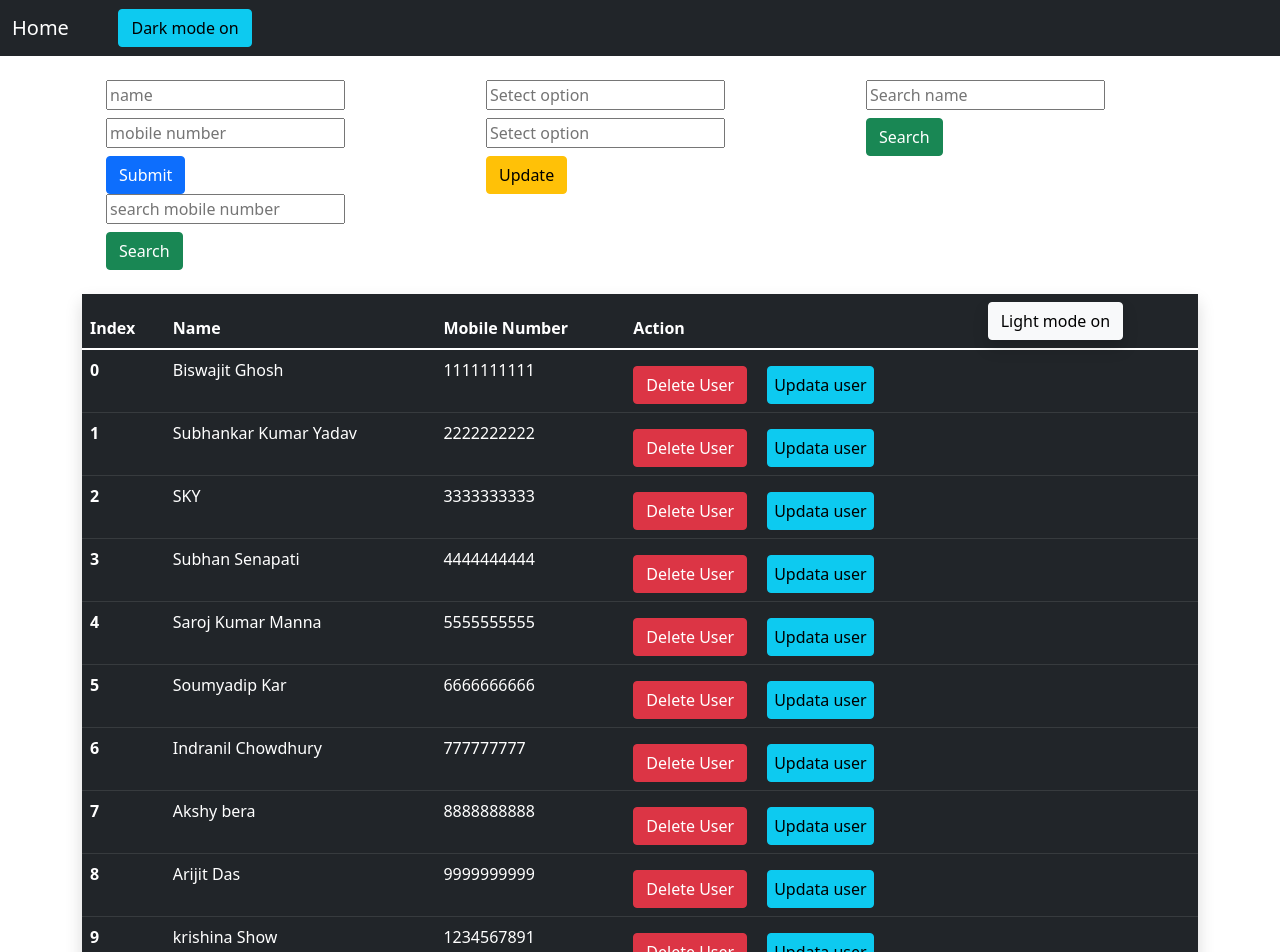
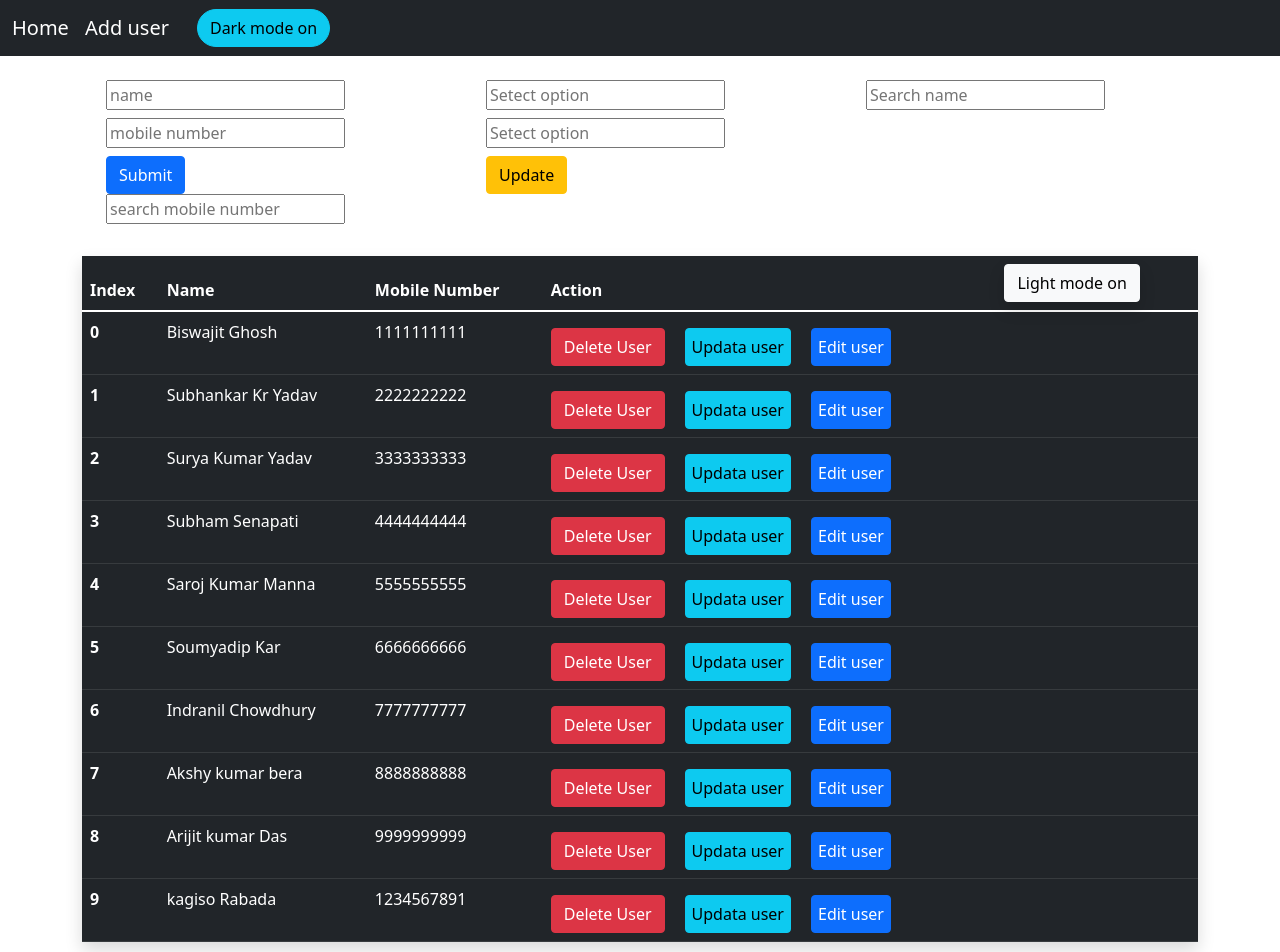
Before and after one commit to Biswajit721159/crudOpertion, a React (Create React App) app: page / in a window 1280 px wide. Shown: the top 952 px of the page. Built offline with nearby package versions, Linux system fonts and the light colour scheme.

Commit message:
Add files via upload

```diff
--- a/src/component/Navbar.js
+++ b/src/component/Navbar.js
@@ -24,11 +24,14 @@ export default function Navbar() {
           <Link className="navbar-brand" to="/">
             Home
           </Link>
+          <Link className="navbar-brand" to="/adduser">
+            Add user
+          </Link>
           <div className="container ">
             <button
               onClick={toggelStyle}
               type="button"
-              className="btn btn-info"
+              className="btn btn-info rounded-pill"
             >
               {btnText}
             </button>
--- a/src/component/ProductFroms.js
+++ b/src/component/ProductFroms.js
@@ -1,42 +1,35 @@
-import React, { useState } from "react";
+import React, { useEffect, useState } from "react";
 
 export const ProductFrom = () => {
 
   //  for add section
   let [name, setname] = useState("");
   let [mobile, setmobile] = useState("");
-
-
   // update section
   let [updatename, setupdatename] = useState("");
   let [updatemobile, setupdatemobile] = useState("");
   let [Id, setId] = useState(-1);
-
   // search section
   let[searchname,setsearchname]=useState("");
   let[searchmobile,setsearchmobile]=useState("");
-
-
+  // color section
   let [light, setlight] = useState("dark");
   let [word, setword] = useState("Light mode on");
-
-
   //data section
   let [arr, setarray] = useState([
     { name: "Biswajit Ghosh", mobile: "1111111111" },
-    { name: "Subhankar Kumar Yadav", mobile: "2222222222" },
-    { name: "SKY", mobile: "3333333333" },
-    { name: "Subhan Senapati", mobile: "4444444444" },
+    { name: "Subhankar Kr Yadav", mobile: "2222222222" },
+    { name: "Surya Kumar Yadav", mobile: "3333333333" },
+    { name: "Subham Senapati", mobile: "4444444444" },
     { name: "Saroj Kumar Manna", mobile: "5555555555" },
     { name: "Soumyadip Kar", mobile: "6666666666" },
-    { name: "Indranil Chowdhury", mobile: "777777777" },
-    { name: "Akshy bera", mobile: "8888888888" },
-    { name: "Arijit Das", mobile: "9999999999" },
-    { name: "krishina Show", mobile: "1234567891" },
+    { name: "Indranil Chowdhury", mobile: "7777777777" },
+    { name: "Akshy kumar bera", mobile: "8888888888" },
+    { name: "Arijit kumar Das", mobile: "9999999999" },
+    { name: "kagiso Rabada", mobile: "1234567891" },
   ]);
 
-
-
+  let [product,setproduct]=useState([]);
   // color mode section
   const Colormode = () => {
     if (light == "dark") {
@@ -47,15 +40,7 @@ export const ProductFrom = () => {
       setword("Light mode on");
     }
   };
-
-
-
-
-
-
   // Add section
-
-
   const solve1 =(name)=>{
     let  n=name.length;
     if(n==0) return 0;
@@ -100,48 +85,36 @@ export const ProductFrom = () => {
 
     const a=solve1(name);
     const b=solve2(mobile);
-    if (a==false) {
+    if (a==false)
+    {
       alert("Error in name section ");
     }
     else if(b==false)
     {
       alert("Error in mobile section ");
     }
-    else if(a==true && b==true) {
+    else if(a==true && b==true)
+    {
       arr.push({name,mobile});
       arr.reverse();
       setarray([...arr]);
       setname("");
       setmobile("");
     }
-    else{
+    else
+    {
       alert("Error !!");
     }
+
   };
-
-
-
-
-
-
-
-
   //delete section
-  const Delete = (id) => {
-    let narr = arr.filter((user, index) => {
-      return index !== id;
+  const Delete = (name) => {
+    let narr = product.filter((user, index) => {
+      return user.name !== name;
     });
-    setarray([...narr]);
+    setproduct([...narr]);
   };
-
-
-
-
-
 // update section
-
-
-
   const UpdateUser = (id) => {
     let val1 = arr[id].name;
     let val3=arr[id].mobile;
@@ -152,7 +125,6 @@ export const ProductFrom = () => {
   };
 
   const Update = () => {
-
     if (Id === -1)
     {
       alert("Prease select a person");
@@ -165,7 +137,7 @@ export const ProductFrom = () => {
       {
          arr[Id].name = updatename;
          arr[Id].mobile=updatemobile;
-         setarray([...arr]);
+         setproduct([...arr]);
          setupdatename("");
          setupdatemobile("");
          setId(-1);
@@ -187,67 +159,38 @@ export const ProductFrom = () => {
 
     }
   };
+  //searching section
+ useEffect(()=>{
+  loaduser();
+ },[]);
 
+  useEffect(()=>{
+    search1();
+  },[searchname]);
 
-
-
-
-  //searching section
-
+  function loaduser()
+  {
+    setproduct([...arr]);
+  }
 
   const search1=()=>{
 
-    let count=0;
-   for(let i=0;i<arr.length;i++)
-   {
-      if(arr[i].name==searchname)
-      {
-        count++;
-        break;
-      }
-   }
+    console.log(product);
 
-   if(count==1)
-   {
-     alert(" yes found "+ searchname);
-     setsearchname("");
-   }
-   else
-   {
-     alert("sorry !! not Found "+searchname);
-     setsearchname("");
-   }
+    if(searchname.length==0) {
+      setproduct([...product]);
+    }
 
+    let narr=arr.filter((user,index)=>{
+       let s=user.name;
+       let n=searchname.length;
+       let x=s.substring(0,n);
+       x=x.toLowerCase();
+       let y=searchname.toLowerCase();
+       return x==y;
+    });
+    setproduct([...narr]);
   }
-
-  const search2=()=>{
-
- let count=0;
-   for(let i=0;i<arr.length;i++)
-   {
-      if(arr[i].mobile==searchmobile)
-      {
-        count++;
-        break;
-      }
-   }
-
-   if(count==1)
-   {
-     alert(" yes found "+ searchmobile);
-     setsearchmobile("");
-   }
-   else
-   {
-     alert("sorry !! not Found "+searchmobile);
-     setsearchmobile("");
-   }
-
-}
-
-
-
-
 
 
   return (
@@ -308,14 +251,14 @@ export const ProductFrom = () => {
           />
           </div>
           <div className="container mt-2">
-          <button
+          <buttonn
             // style={{ marginLeft: "215px" }}
             type="button"
             className="btn btn-warning "
             onClick={Update}
           >
             Update
-          </button>
+          </buttonn>
           </div>
         </div>
         <div className="container col-sm">
@@ -333,14 +276,7 @@ export const ProductFrom = () => {
           />
           </div>
           <div className="container mt-2">
-          <button
-            // style={{ marginLeft: "100px" }}
-            type="button"
-            className="btn btn-success"
-            onClick={search1}
-          >
-            Search
-          </button>
+
           </div>
         </div>
         <div className="container col-sm">
@@ -357,14 +293,6 @@ export const ProductFrom = () => {
           />
           </div>
           <div className="container mt-2">
-          <button
-            // style={{ marginLeft: "215px" }}
-            type="button"
-            className="btn btn-success"
-            onClick={search2}
-          >
-            Search
-          </button>
           </div>
         </div>
       </div>
@@ -380,7 +308,7 @@ export const ProductFrom = () => {
             <th scope="col">Index</th>
             <th scope="col">Name</th>
             <th scope="col">Mobile Number</th>
-            <th>Action</th>
+            <th style={{marginLeft:"4"}}>Action</th>
             <th>
               <button
                 type="button"
@@ -393,7 +321,7 @@ export const ProductFrom = () => {
           </tr>
         </thead>
         <tbody>
-          {arr.map((user, index) => (
+          {product.map((user, index) => (
             <tr key={index}>
               <th scope="row">{index}</th>
               <td>{user.name}</td>
@@ -401,7 +329,7 @@ export const ProductFrom = () => {
               <td>
                 <button
                   className="btn btn-danger mt-2 mr-2"
-                  onClick={(e) => Delete(index)}
+                  onClick={(e) => Delete(user.name)}
                 >
                   Delete User
                 </button>
@@ -413,6 +341,13 @@ export const ProductFrom = () => {
                 >
                   Updata user
                 </button>
+                <button
+                  style={{ padding: "6px", marginLeft: "20px" }}
+                  type="button"
+                  className="btn btn-primary mt-2"
+                >
+                  Edit user
+                </button>
               </td>
               <td></td>
             </tr>
```
Also changed, not shown: src/component/Adduser.js (added, +7 -0 lines), src/component/Error.js (added, +7 -0 lines), src/component/Update.js (added, +7 -0 lines).
